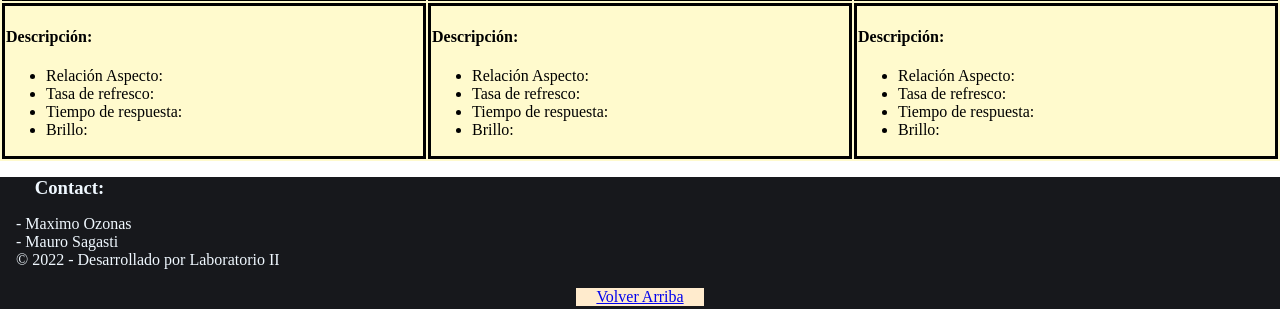
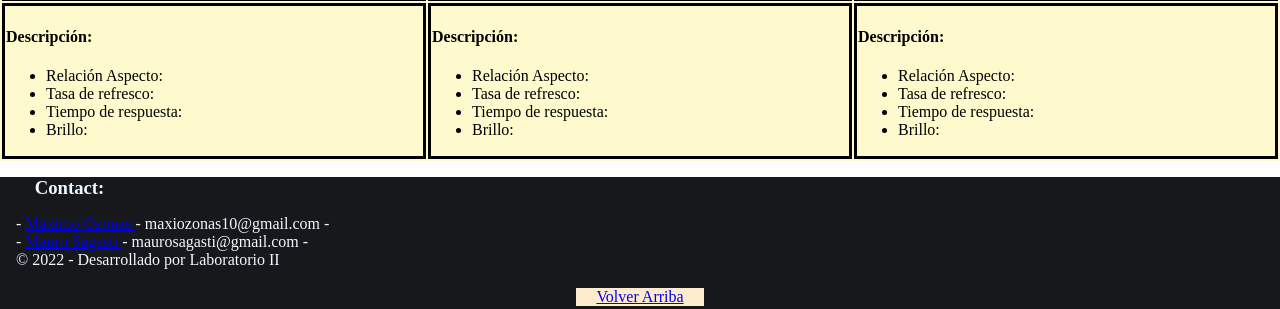
Before and after one commit to elmauron/Proyecto-HTML, a plain HTML site: page index.html in a window 1280 px wide. Shown: the part 643-952 px from the top of the page. Drawn offline with Linux system fonts and the light colour scheme.

Commit message:
agrego links de linked in

```diff
--- a/index.html
+++ b/index.html
@@ -139,9 +139,13 @@
         <div class="contact">
 
             <h3>Contact: </h3>
-            <p> - Maximo Ozonas <br>
-                - Mauro Sagasti <br>
-                &#169; 2022 - Desarrollado por Laboratorio II </p>
+            <p> - <a href="https://www.linkedin.com/in/maximo-ozonas-98a8a9243/ " target="_blank"> Maximo Ozonas </a> -
+                maxiozonas10@gmail.com -
+                <br>
+                - <a href="https://www.linkedin.com/in/mauro-sagasti/ " target="_blank"> Mauro Sagasti </a> -
+                maurosagasti@gmail.com - <br>
+                &#169; 2022 - Desarrollado por Laboratorio II
+            </p>
 
         </div>
         <div class="arribaboton">
```
